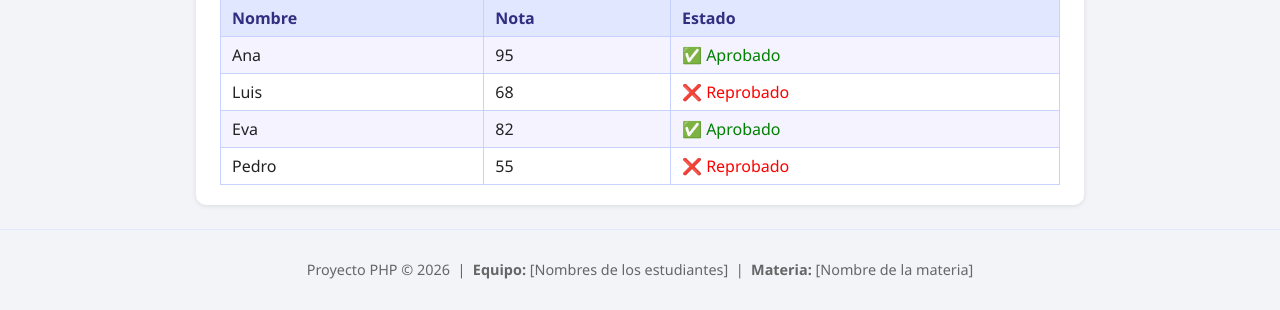
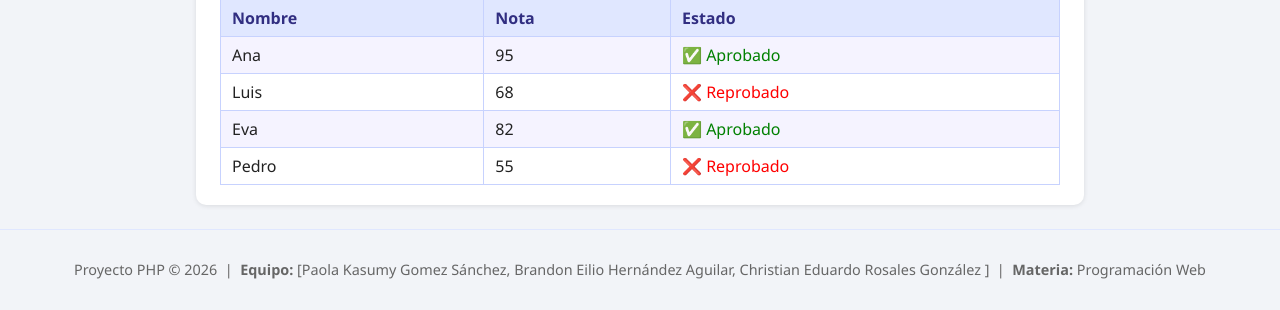
Before and after one commit to Kr0nn0sDevs/Mini_Proyecto_U4_Prog_Web, a PHP site: page /bucles.php in a window 1280 px wide. Shown: the part 1843-2153 px from the top of the page. Run offline with PHP 8.4, Linux system fonts and the light colour scheme; the visitor is signed in with stand-in values (Sample User, id 1).

Commit message:
Agregar nombres

```diff
--- a/includes/footer.php
+++ b/includes/footer.php
@@ -1,10 +1,12 @@
 </main>
+
 <footer class="pie">
   <p>
     Proyecto PHP &copy; <?php echo date('Y'); ?> &nbsp;|&nbsp;
-    <strong>Equipo:</strong> [Nombres de los estudiantes] &nbsp;|&nbsp;
-    <strong>Materia:</strong> [Nombre de la materia]
+    <strong>Equipo:</strong> [Paola Kasumy Gomez Sánchez, Brandon Eilio Hernández Aguilar, Christian Eduardo Rosales González ] &nbsp;|&nbsp;
+    <strong>Materia:</strong> Programación Web
   </p>
 </footer>
+
 </body>
 </html>
```
